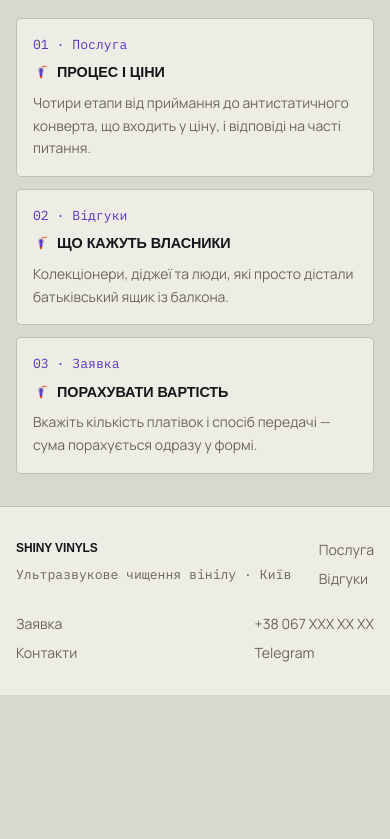
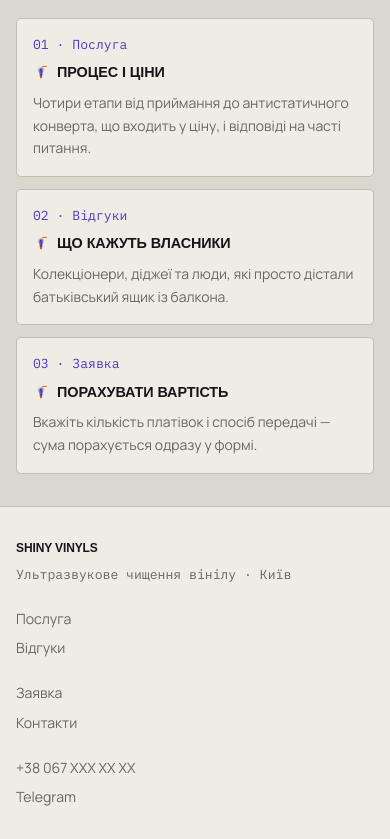
Before and after one commit to TolikSyedin/shiny-vinyls, a Next.js app: page / in a window 390 px wide. Shown: the part 1523-2362 px from the top of the page. Before the commit the page ends 2218 px from the top, so only its background shows below. Built offline with nearby package versions, Linux system fonts and the light colour scheme; a web font is replaced by a local one.

Commit message:
Stack footer columns on mobile instead of wrapping unevenly

```diff
--- a/components/layout/site-footer.tsx
+++ b/components/layout/site-footer.tsx
@@ -7,7 +7,7 @@ const LINK_CLASS_NAME =
 export function SiteFooter() {
   return (
     <footer className="mt-4 md:mt-8 border-t border-[var(--rule)] bg-[var(--surface-2)]">
-      <div className="mx-auto flex max-w-[70rem] flex-wrap items-start justify-between gap-[1.5rem] px-[clamp(1rem,4vw,2.5rem)] py-[2rem]">
+      <div className="mx-auto flex max-w-[70rem] flex-col gap-[1.5rem] px-[clamp(1rem,4vw,2.5rem)] py-[2rem] sm:flex-row sm:flex-wrap sm:items-start sm:justify-between">
         <div className="flex flex-col gap-[0.5rem]">
           <Wordmark size="sm">Shiny Vinyls</Wordmark>
           <Mono>Ультразвукове чищення вінілу · Київ</Mono>
```
